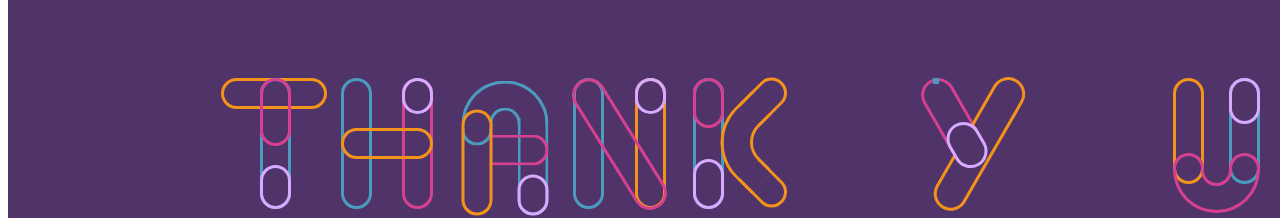
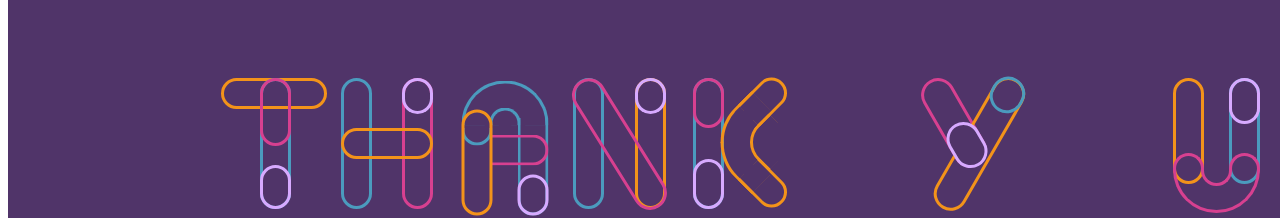
Before and after one commit to sjarva/euruko, a website: page index.html in a window 1280 px wide. Shown: the part 143-361 px from the top of the page. Drawn offline with Linux system fonts and the light colour scheme.

Commit message:
Add blue part to y letter

```diff
--- a/y.css
+++ b/y.css
@@ -26,11 +26,11 @@
     transform: rotate(-60deg); /**/
 }
 
-/*
 .y .blue {
     top: 0;
-    left: calc(var(--total) * 2.2);
-    width: var(--font-stroke);
-    height: calc(var(--font-stroke) * 1.2);
+    left: calc(var(--total) * 2.01);
+    width: calc(var(--total) * 1.1);
+    height: var(--total);
     border-radius: 50px;
-} /**/
+    transform: rotate(-60deg);
+}
```
